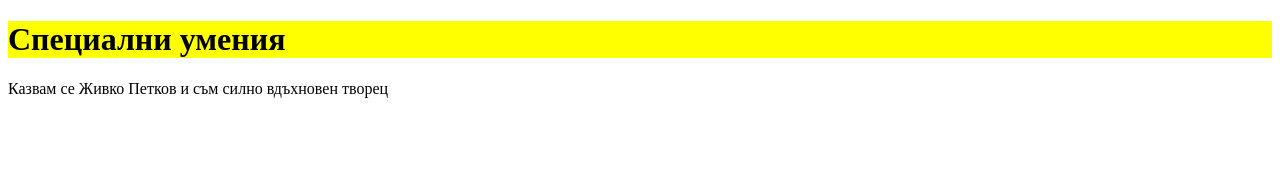
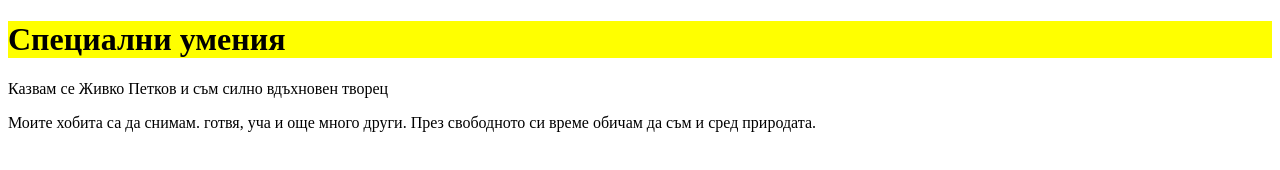
Before and after one commit to PetarNK01/stu2001321069, a plain HTML site: page index.html in a window 1280 px wide. Drawn offline with Linux system fonts and the light colour scheme.

Commit message:
Add information about my hobbies

```diff
--- a/index.html
+++ b/index.html
@@ -15,6 +15,13 @@
 	 Казвам се Живко Петков и съм силно вдъхновен творец
 	</p>
     </div>
+    <!-- информация за вашите хобита и интереси  -->
+    <div>
+    	<p>
+	 Моите хобита са да снимам. готвя, уча и още много други. През свободното си
+	 време обичам да съм и сред природата.
+	</p>
+    </div>
 
 </body>
 </html>
```
